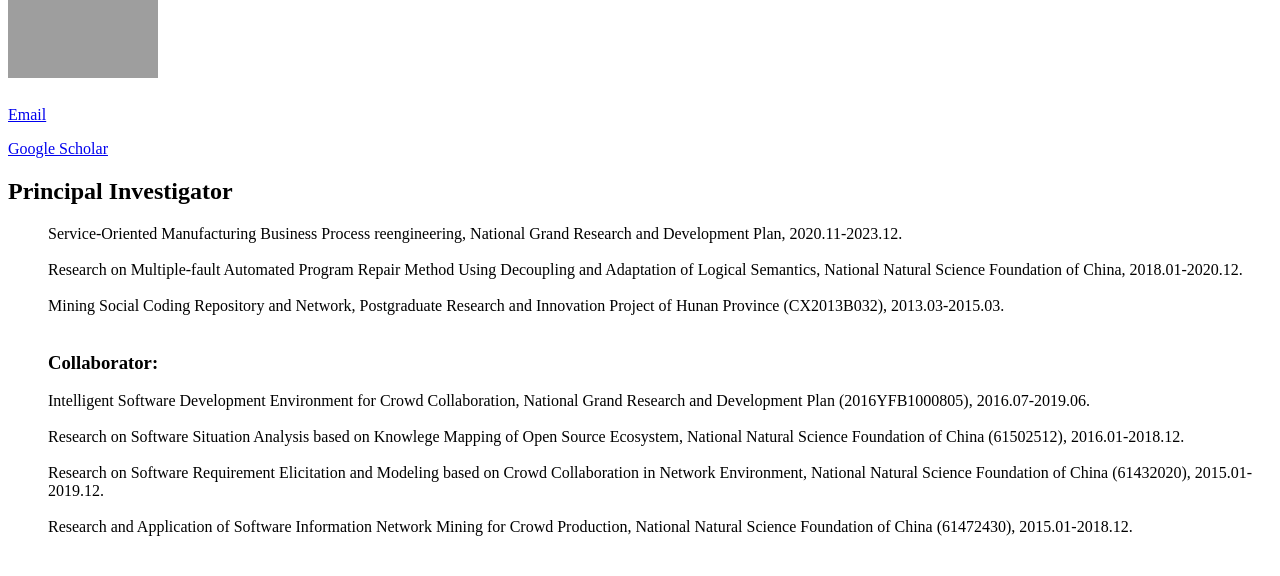
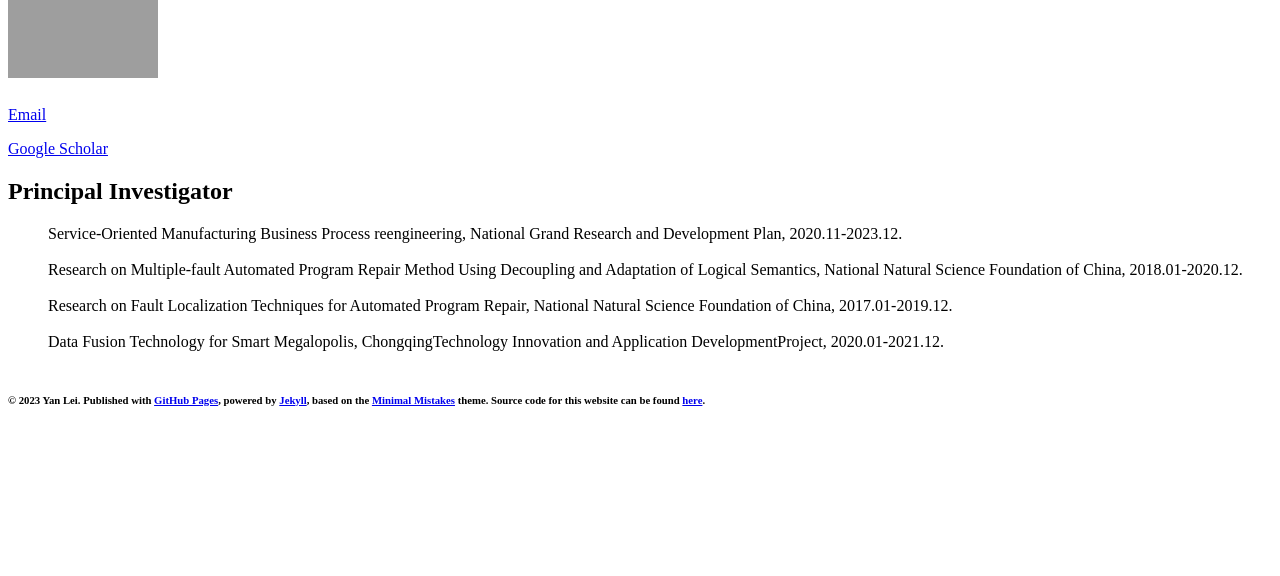
Before and after one commit to yanlei-cs/yanlei-cs.github.io, a Jekyll site: the page built from projects.md, in a window 1280 px wide and 1400 px high, scrolled down 320 px. Shown: the top 576 px of the window. Built offline with Jekyll 4.4.1, drawn with Linux system fonts in a browser that asks for light colours; nearby versions of some CDN libraries; comment, search, counter and statistics services are not loaded; some of the changed text lies outside the part shown.

Commit message:
Update projects.md

```diff
--- a/projects.md
+++ b/projects.md
@@ -12,45 +12,7 @@ National Grand Research and Development Plan, 2020.11-2023.12.</LI>&nbsp;
 <LI>Research on Multiple-fault Automated Program Repair Method Using Decoupling and Adaptation of Logical Semantics,
 National Natural Science Foundation of China, 2018.01-2020.12.</LI>&nbsp;
 
-        <LI>Mining Social Coding Repository and Network,
-		Postgraduate Research and Innovation Project of Hunan Province (CX2013B032), 2013.03-2015.03.</LI>&nbsp;
+<LI>Research on Fault Localization Techniques for Automated Program Repair, National Natural Science Foundation of China, 2017.01-2019.12.</LI>&nbsp;
 
-        <H3>Collaborator: </H3>
-		<LI>Intelligent Software Development Environment for Crowd Collaboration,
-		National Grand Research and Development Plan (2016YFB1000805), 2016.07-2019.06.</LI>&nbsp;
-
-		<LI>Research on Software Situation Analysis based on Knowlege Mapping of Open Source Ecosystem,
-		National Natural Science Foundation of China (61502512), 2016.01-2018.12.</LI>&nbsp;
-
-		<LI>Research on Software Requirement Elicitation and Modeling based on Crowd Collaboration in Network Environment,
-		National Natural Science Foundation of China (61432020), 2015.01-2019.12.</LI>&nbsp;
-
-		<LI>Research and Application of Software Information Network Mining for Crowd Production,
-		National Natural Science Foundation of China (61472430), 2015.01-2018.12.</LI>&nbsp;
-      </UL>
-#### [CityManager: Community Monitoring System](https://caihanlin.com/mypaper/202208cenim.pdf )
-
-<center>
-<img src="/images/iot-manager.png">
-</center>
-<br>
-
-<br>
-
----
-
-# Open-source Projects
-
-<br>
-
-#### [FZU-Flying-Book 福州大学飞跃手册](https://fzu-fly.online/)
-
-This is the flying handbook for FZU students. Many outstanding graduates of Fuzhou University leave their unique experiences, valuable wisdom, and sincere wishes in this flying-handbook.
-
-#### [FZU-LaTeX-template 精美学术模版](https://github.com/GuangLun2000/FZU-latex-template)
-
-Many elegant LaTeX templates designed for FZU students, including Beamer Theme Slides, Recommendation Letters and Undergraduate Thesis Template.
-
-#### [miec-lance 自动化系修读材料](https://github.com/GuangLun2000/miec-lance )
-
-This repo is where I keep track of my incredible journey at FZU-MIEC. You can learn RIDS & CSEE better by refering to this repo, but **please do not directly copy my assignments, codes and any reports!**
+<LI>Data Fusion Technology for Smart Megalopolis, ChongqingTechnology Innovation and Application DevelopmentProject, 2020.01-2021.12.</LI>&nbsp;
+</UL>
```
